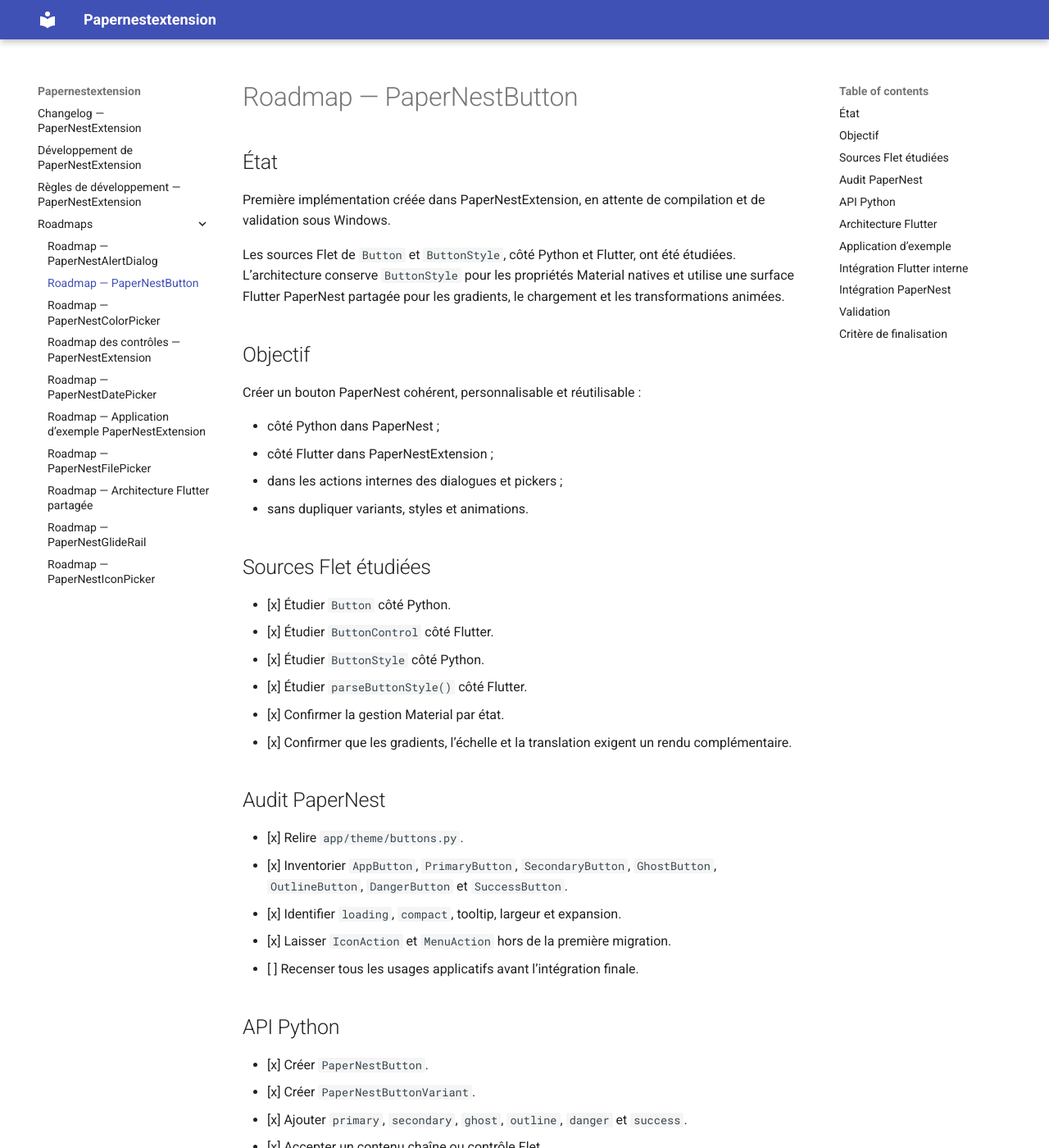
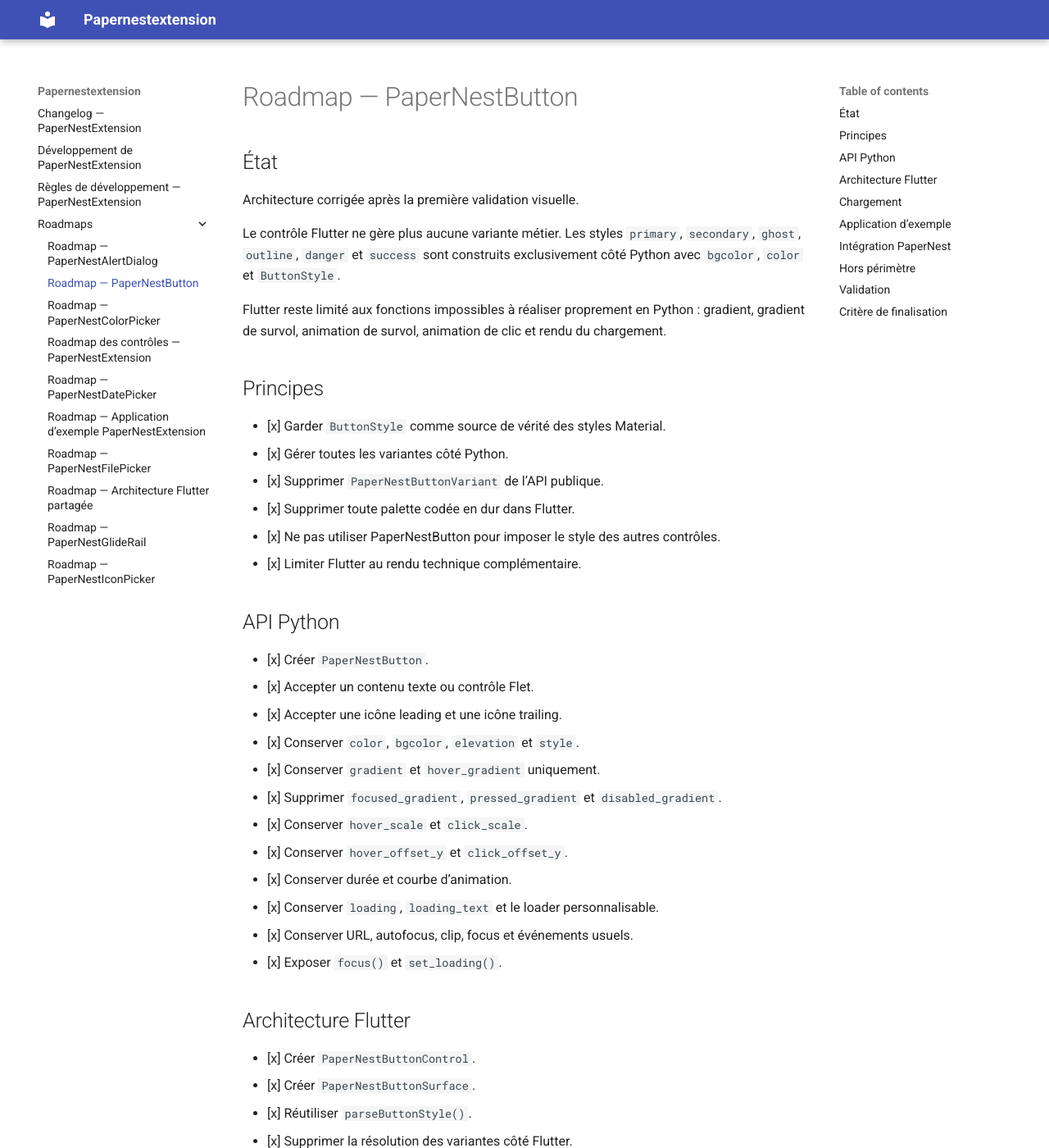
Before and after one commit to Drenae/PaperNestExtension, an MkDocs documentation site: the page built from docs/roadmaps/ROADMAP_BUTTON.md, in a window 1280 px wide and 1400 px high. Shown: the whole window at 82% size. Built offline with MkDocs 1.6.1 and Material for MkDocs 9.7.7, drawn with Linux system fonts in a browser that asks for light colours; some of the changed text lies outside the part shown.

Commit message:
docs(button): align roadmap with Python-owned variants

```diff
--- a/docs/roadmaps/ROADMAP_BUTTON.md
+++ b/docs/roadmaps/ROADMAP_BUTTON.md
@@ -2,111 +2,97 @@
 
 ## État
 
-Première implémentation créée dans PaperNestExtension, en attente de compilation et de validation sous Windows.
+Architecture corrigée après la première validation visuelle.
 
-Les sources Flet de `Button` et `ButtonStyle`, côté Python et Flutter, ont été étudiées. L’architecture conserve `ButtonStyle` pour les propriétés Material natives et utilise une surface Flutter PaperNest partagée pour les gradients, le chargement et les transformations animées.
+Le contrôle Flutter ne gère plus aucune variante métier. Les styles `primary`, `secondary`, `ghost`, `outline`, `danger` et `success` sont construits exclusivement côté Python avec `bgcolor`, `color` et `ButtonStyle`.
 
-## Objectif
+Flutter reste limité aux fonctions impossibles à réaliser proprement en Python : gradient, gradient de survol, animation de survol, animation de clic et rendu du chargement.
 
-Créer un bouton PaperNest cohérent, personnalisable et réutilisable :
+## Principes
 
-- côté Python dans PaperNest ;
-- côté Flutter dans PaperNestExtension ;
-- dans les actions internes des dialogues et pickers ;
-- sans dupliquer variants, styles et animations.
-
-## Sources Flet étudiées
-
-- [x] Étudier `Button` côté Python.
-- [x] Étudier `ButtonControl` côté Flutter.
-- [x] Étudier `ButtonStyle` côté Python.
-- [x] Étudier `parseButtonStyle()` côté Flutter.
-- [x] Confirmer la gestion Material par état.
-- [x] Confirmer que les gradients, l’échelle et la translation exigent un rendu complémentaire.
-
-## Audit PaperNest
-
-- [x] Relire `app/theme/buttons.py`.
-- [x] Inventorier `AppButton`, `PrimaryButton`, `SecondaryButton`, `GhostButton`, `OutlineButton`, `DangerButton` et `SuccessButton`.
-- [x] Identifier `loading`, `compact`, tooltip, largeur et expansion.
-- [x] Laisser `IconAction` et `MenuAction` hors de la première migration.
-- [ ] Recenser tous les usages applicatifs avant l’intégration finale.
+- [x] Garder `ButtonStyle` comme source de vérité des styles Material.
+- [x] Gérer toutes les variantes côté Python.
+- [x] Supprimer `PaperNestButtonVariant` de l’API publique.
+- [x] Supprimer toute palette codée en dur dans Flutter.
+- [x] Ne pas utiliser PaperNestButton pour imposer le style des autres contrôles.
+- [x] Limiter Flutter au rendu technique complémentaire.
 
 ## API Python
 
 - [x] Créer `PaperNestButton`.
-- [x] Créer `PaperNestButtonVariant`.
-- [x] Ajouter `primary`, `secondary`, `ghost`, `outline`, `danger` et `success`.
-- [x] Accepter un contenu chaîne ou contrôle Flet.
+- [x] Accepter un contenu texte ou contrôle Flet.
 - [x] Accepter une icône leading et une icône trailing.
-- [x] Conserver `style: ButtonStyle`.
-- [x] Ajouter `color`, `bgcolor` et `elevation`.
-- [x] Ajouter `loading`, `loading_text` et les propriétés du loader.
-- [x] Ajouter les gradients normal, hover, focus, pressed et disabled.
-- [x] Ajouter les paramètres d’échelle, translation, durée et courbe.
-- [x] Conserver URL, autofocus, clip et les événements usuels.
+- [x] Conserver `color`, `bgcolor`, `elevation` et `style`.
+- [x] Conserver `gradient` et `hover_gradient` uniquement.
+- [x] Supprimer `focused_gradient`, `pressed_gradient` et `disabled_gradient`.
+- [x] Conserver `hover_scale` et `click_scale`.
+- [x] Conserver `hover_offset_y` et `click_offset_y`.
+- [x] Conserver durée et courbe d’animation.
+- [x] Conserver `loading`, `loading_text` et le loader personnalisable.
+- [x] Conserver URL, autofocus, clip, focus et événements usuels.
 - [x] Exposer `focus()` et `set_loading()`.
-- [x] Exporter le contrôle depuis les API publiques.
-- [ ] Vérifier la compatibilité exacte des types pendant la compilation.
 
 ## Architecture Flutter
 
-- [x] Créer `PaperNestButtonSurface` comme widget partagé.
 - [x] Créer `PaperNestButtonControl`.
-- [x] Réutiliser `parseButtonStyle()` au lieu de recopier son parseur.
-- [x] Résoudre les variants dans la surface partagée.
-- [x] Résoudre les gradients dans l’ordre disabled, pressed, focused, hovered, normal.
-- [x] Conserver le ripple et le focus Material.
-- [x] Ajouter `AnimatedContainer`, `AnimatedScale` et `AnimatedSlide`.
-- [x] Gérer le loader sans modification des contraintes du layout.
-- [x] Gérer les événements click, long press, hover, focus et blur.
-- [x] Enregistrer le contrôle dans `Extension.createWidget()`.
-- [ ] Compiler l’extension et corriger les incompatibilités éventuelles.
-- [ ] Extraire les palettes/variants dans un module thématique seulement si leur réutilisation le justifie.
+- [x] Créer `PaperNestButtonSurface`.
+- [x] Réutiliser `parseButtonStyle()`.
+- [x] Supprimer la résolution des variantes côté Flutter.
+- [x] Supprimer les gradients focus, pressed et disabled.
+- [x] Résoudre uniquement `hover_gradient` puis `gradient`.
+- [x] Conserver le ripple, le focus et les états Material natifs.
+- [x] Ajouter l’animation de survol.
+- [x] Ajouter l’animation de clic.
+- [x] Gérer le loader sans dépendre d’un autre contrôle PaperNest.
+
+## Chargement
+
+`loading=True` sert à :
+
+- désactiver temporairement le clic pendant une opération asynchrone ;
+- remplacer l’icône par un indicateur de progression ;
+- afficher éventuellement `loading_text` ;
+- éviter les doubles soumissions dans les formulaires et dialogues.
 
 ## Application d’exemple
 
-- [x] Créer une page `Actions` indépendante.
-- [x] Ajouter la destination dans `PaperNestGlideRail`.
-- [x] Présenter toutes les variantes.
-- [x] Présenter gradients normal, hover et pressed.
-- [x] Présenter une icône trailing.
-- [x] Présenter loading et disabled.
-- [ ] Ajouter un exemple compact après validation de l’API.
-- [ ] Ajouter un contrôle personnalisé comme contenu.
-- [ ] Tester clavier, focus, curseur et URL.
-
-## Intégration Flutter interne
-
-- [ ] Utiliser la surface partagée dans les actions internes du ColorPicker.
-- [ ] Utiliser la surface partagée dans les actions internes de l’IconPicker.
-- [ ] Étudier son usage dans les autres contrôles Flutter.
-- [ ] Ne migrer ces actions qu’après validation du contrôle public.
+- [x] Créer la page `Actions`.
+- [x] Construire toutes les variantes côté Python.
+- [x] Présenter des couleurs réellement différentes.
+- [x] Présenter gradient et gradient de survol.
+- [x] Présenter animation de survol et animation de clic.
+- [x] Présenter loading, disabled et icône trailing.
+- [ ] Valider le rendu sous Windows.
+- [ ] Valider le focus clavier et le curseur.
+- [ ] Valider le build Windows.
 
 ## Intégration PaperNest
 
-- [ ] Créer un wrapper thématique minimal si nécessaire.
+- [ ] Créer les wrappers Python thématiques dans `app/theme/buttons.py`.
 - [ ] Remplacer progressivement `AppButton` et ses variantes.
-- [ ] Préserver `text`, `loading`, `compact`, `set_loading` et les styles personnalisés.
-- [ ] Vérifier tous les dialogues, panneaux et barres d’actions.
-- [ ] Conserver `IconAction` et `MenuAction` jusqu’à une étude séparée.
-- [ ] Supprimer les anciens wrappers uniquement après validation complète.
+- [ ] Préserver `text`, `loading`, `compact`, largeur, hauteur et expansion.
+- [ ] Conserver `IconAction` et `MenuAction` hors de cette migration.
+- [ ] Supprimer les anciens wrappers seulement après validation complète.
+
+## Hors périmètre
+
+- Les variantes ne doivent jamais être résolues dans Flutter.
+- Les actions des pickers ne doivent pas imposer PaperNestButton.
+- PaperNestAlertDialog ne doit pas dépendre de PaperNestButton.
+- Les autres contrôles restent composés côté Python.
 
 ## Validation
 
 - [ ] Valider les imports Python.
-- [ ] Valider la compilation Flutter.
 - [ ] Valider `flet run`.
-- [ ] Tester toutes les variantes.
-- [ ] Tester les gradients par état.
-- [ ] Tester hover, pressed, focus, clavier et curseur.
+- [ ] Tester les styles Python.
+- [ ] Tester gradient et hover_gradient.
+- [ ] Tester hover et clic.
 - [ ] Tester loading et disabled.
 - [ ] Vérifier l’absence de décalage de layout.
 - [ ] Valider le build Windows de l’exemple.
-- [ ] Valider l’intégration PaperNest.
-- [ ] Valider le build Windows de PaperNest.
-- [ ] Faire valider visuellement et fonctionnellement le contrôle par l’utilisateur.
+- [ ] Valider l’intégration et le build Windows de PaperNest.
 
 ## Critère de finalisation
 
-Le chantier sera terminé lorsque `PaperNestButton` remplacera proprement les wrappers nécessaires de PaperNest, que ses variants et animations seront partagés avec les actions Flutter internes, et que les deux projets auront été validés sous Windows sans régression.
+Le chantier sera terminé lorsque PaperNestButton offrira uniquement les capacités techniques complémentaires attendues, que toutes les variantes seront contrôlées depuis Python et que l’intégration PaperNest sera validée sous Windows.
```
